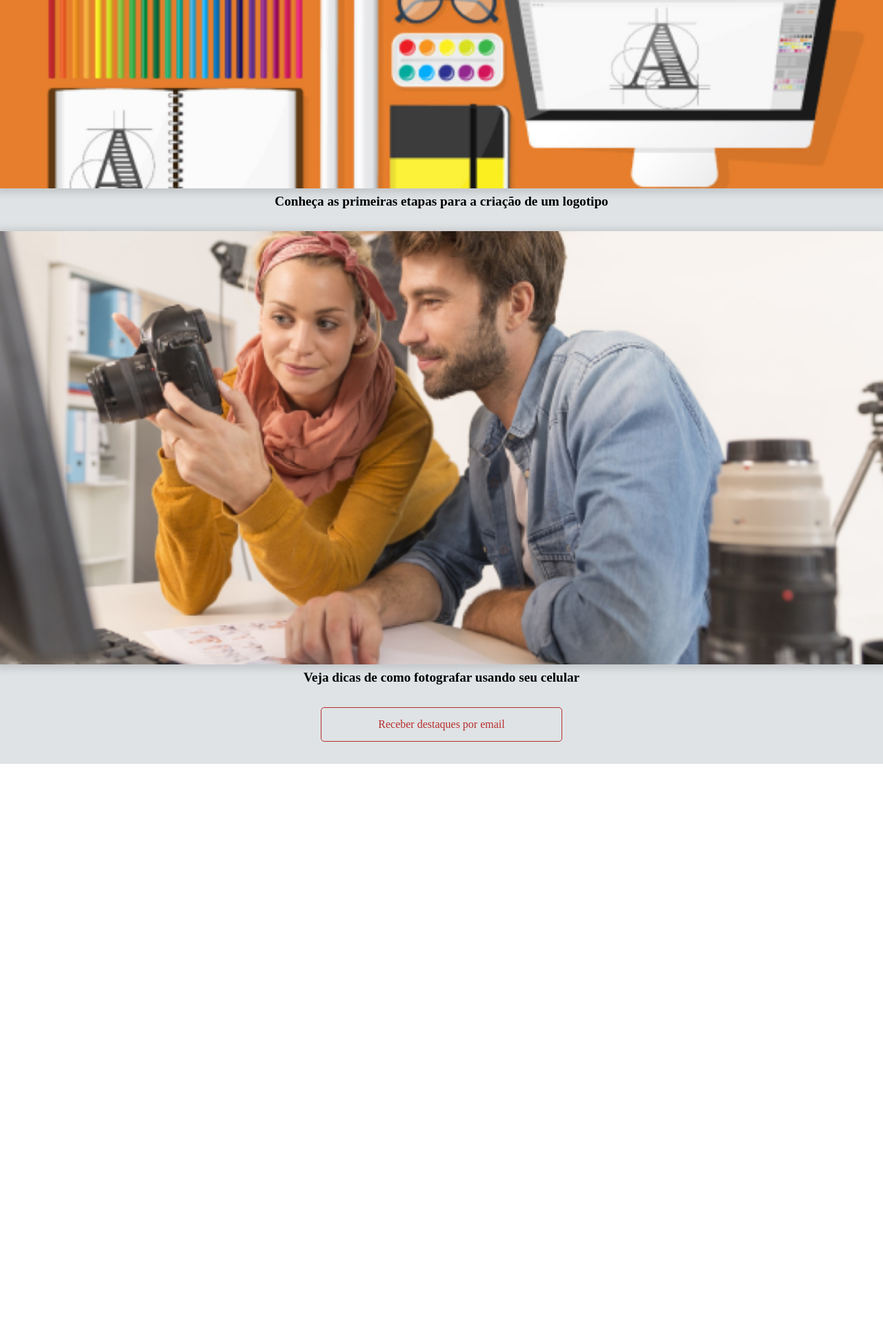
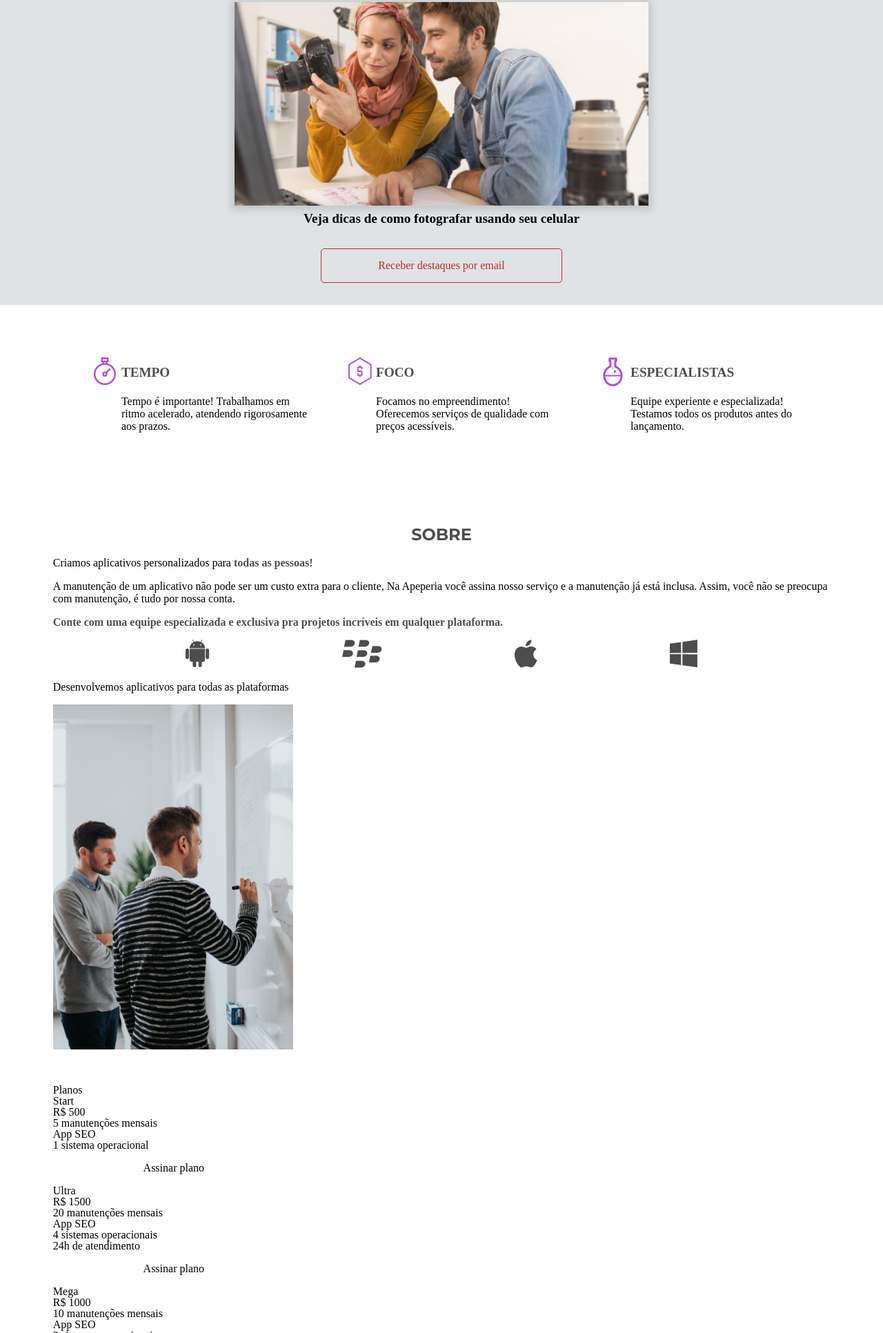
Before and after one commit to marcondesamorim/apeperia, a plain HTML site: page index.html in a window 1280 px wide. Shown: the part 868-2800 px from the top of the page at 69% size. Before the commit the page ends 1975 px from the top, so only its background shows below. Drawn offline with Linux system fonts and the light colour scheme.

Commit message:
seccoes destaques, contatos, diferenciais, institucional e sobre

```diff
--- /dev/null
+++ b/css/contatos.css
@@ -0,0 +1,29 @@
+.contato {
+    display: flex;
+    flex-direction: column;
+    align-items: center;
+
+    text-align: center;
+
+    padding-top: 2rem;
+    padding-bottom: 2rem;
+}
+
+.contato__titulo {
+    color: var(--cinza-escuro);
+    font-weight: 700;
+    font-size: 1.5rem;
+    font-family: var(--montserrat);
+    text-transform: uppercase;
+    text-align: center;
+
+    margin-bottom: 1.25rem;
+}
+
+.contato__botao {
+    color: var(--cinza-escuro);
+
+    border-color: var(--cinza-escuro);
+
+    margin-top: 1rem;
+}
--- a/css/destaques.css
+++ b/css/destaques.css
@@ -23,6 +23,7 @@
 
 .destaques__painel-imagem {
     width: 100vw;
+    max-width: 600px;
     box-shadow: 0 2px 10px 5px #00000020;
     margin-bottom: .5rem;
 }
--- /dev/null
+++ b/css/diferenciais.css
@@ -0,0 +1,47 @@
+.diferenciais {
+    padding-top: 3.5rem;
+    padding-bottom: 3.5rem;
+}
+
+.diferenciais__lista {
+    display: flex;
+    flex-wrap: wrap;
+    justify-content: space-evenly;
+}
+
+.diferenciais__item {
+    max-width: 350px;
+
+    box-sizing: border-box;
+
+    padding: 2rem 0 2rem 5rem;
+
+    background-repeat: no-repeat;
+    background-position: top 1.25rem left 2.5rem;
+    padding: 2rem 0 2rem 5rem;
+}
+
+.diferenciais__item--tempo {
+    background-image: url(../img/icone-relogio.png);
+}
+
+.diferenciais__item--foco {
+    background-image: url(../img/icone-dinheiro.png);
+}
+
+.diferenciais__item--especialistas {
+    background-image: url(../img/icone-quimica.png);
+}
+
+.item__titulo {
+    color: var(--cinza-escuro);
+    font-weight: 700;
+    font-size: 1.2rem;
+    text-transform: uppercase;
+
+    margin-bottom: 1.5rem;
+}
+
+.item__texto {
+    line-height: normal;
+}
--- /dev/null
+++ b/css/institucional.css
@@ -0,0 +1,54 @@
+.institucional {
+    display: flex;
+    flex-direction: column;
+    align-items: center;
+
+    color: var(--fonte-cinza);
+    text-align: center;
+
+    padding-top: 2rem;
+    padding-bottom: 2rem;
+}
+
+.institucional__titulo {
+    color: var(--cinza-escuro);
+    font-weight: 700;
+    font-size: 1.5rem;
+    font-family: var(--montserrat);
+    text-transform: uppercase;
+    text-align: center;
+
+    margin-bottom: 2rem;
+}
+
+.institucional__descricao {
+    margin-bottom: 2rem;
+}
+
+.institucional__endereco {
+    font-size: 1.5rem;
+    line-height: normal;
+
+    margin-bottom: 2rem;
+}
+
+.institucional__contato {
+    font-size: 1.2rem;
+    line-height: 1.8;
+
+    margin-top: 2rem;
+}
+
+.institucional__contato-telefone {
+    line-height: normal;
+}
+
+.institucional__contato-email {
+    color: var(--fonte-link);
+    text-decoration: underline;
+    display: block;
+}
+
+.institucional__video {
+    width: 100vw;
+}
--- /dev/null
+++ b/css/sobre.css
@@ -0,0 +1,34 @@
+.sobre {
+    padding-top: 3rem;
+    padding-bottom: 3rem;
+}
+
+.sobre__titulo {
+    color: var(--cinza-escuro);
+    font-weight: 700;
+    font-size: 1.5rem;
+    font-family: var(--montserrat);
+    text-transform: uppercase;
+    text-align: center;
+
+    margin-bottom: 1.25rem;
+}
+
+.sobre__texto {
+    line-height: normal;
+
+    margin-bottom: 1rem;
+}
+
+.sobre__texto--destaque {
+    color: var(--cinza-escuro);
+    font-weight: 700;
+}
+
+.sobre__plataformas {
+    display: flex;
+    flex-wrap: wrap;
+    justify-content: space-evenly;
+
+    margin-bottom: 1rem;
+}
--- a/index.html
+++ b/index.html
@@ -15,6 +15,10 @@
     <link rel="stylesheet" href="css/cabecalho.css">
     <link rel="stylesheet" href="css/chamada.css">
     <link rel="stylesheet" href="css/destaques.css">
+    <link rel="stylesheet" href="css/diferenciais.css">
+    <link rel="stylesheet" href="css/sobre.css">
+    <link rel="stylesheet" href="css/contatos.css">
+    <link rel="stylesheet" href="css/institucional.css">
     <title>Home | Apeperia</title>
 </head>
 
@@ -61,6 +65,93 @@
             </a>
             <a href="#" class="destaques__botao botao">Receber destaques por email</a>
         </section>
+
+        <section class="diferenciais container">
+            <ul class="diferenciais__lista">
+                <li class="diferenciais__item diferenciais__item--tempo">
+                    <h2 class="item__titulo">Tempo</h2>
+                    <p class="item__texto">Tempo é importante! Trabalhamos em ritmo acelerado, atendendo rigorosamente
+                        aos prazos.</p>
+                </li>
+                <li class="diferenciais__item diferenciais__item--foco">
+                    <h2 class="item__titulo">Foco</h2>
+                    <p class="item__texto">Focamos no empreendimento! Oferecemos serviços de qualidade com preços
+                        acessíveis.</p>
+                </li>
+                <li class="diferenciais__item diferenciais__item--especialistas">
+                    <h2 class="item__titulo">Especialistas</h2>
+                    <p class="item__texto">Equipe experiente e especializada! Testamos todos os produtos antes do
+                        lançamento.</p>
+                </li>
+            </ul>
+        </section>
+
+        <section class="sobre container">
+            <div class="sobre__conteudo">
+                <h2 class="sobre__titulo">Sobre</h2>
+                <p class="sobre__texto">Criamos aplicativos personalizados para <strong
+                        class="sobre__texto--destaque">todas as pessoas</strong>!</p>
+                <p class="sobre__texto">
+                    A manutenção de um aplicativo não pode ser um custo extra para o cliente, Na Apeperia você assina
+                    nosso serviço e a manutenção já está inclusa. Assim, você não se preocupa com manutenção, é tudo por
+                    nossa conta.
+                </p>
+                <p class="sobre__texto sobre__texto--destaque sobre__texto--divisao">
+                    Conte com uma equipe especializada e exclusiva pra projetos incríveis em qualquer plataforma.
+                </p>
+                <ul class="sobre__plataformas">
+                    <li><img src="img/android.png" alt="Ícone do Android"></li>
+                    <li><img src="img/blackberry.png" alt="Ícone da Blackberry"></li>
+                    <li><img src="img/apple.png" alt="Ícone da Apple"></li>
+                    <li><img src="img/windowsphone.png" alt="Ícone da Microsoft"></li>
+                </ul>
+                <p class="sobre__texto">Desenvolvemos aplicativos para todas as plataformas</p>
+            </div>
+            <img src="img/sobre-apeperia.png" alt="Sobre a Apeperia" class="sobre__imagem">
+        </section>
+
+        <section class="planos container">
+            <h2 class="planos__titulo">Planos</h2>
+            <ul class="planos__cartoes">
+                <li class="cartao cartao--start">
+                    <h3 class="cartao__titulo">Start</h3>
+                    <article class="cartao__conteudo">
+                        <p class="cartao__preco"><em>R$ 500</em></p>
+                        <p class="cartao__texto">5 manutenções mensais</p>
+                        <p class="cartao__texto">App SEO</p>
+                        <p class="cartao__texto">1 sistema operacional</p>
+                        <a href="plano.html" class="cartao__botao cartao__botao--start botao">Assinar plano</a>
+                    </article>
+                </li>
+                <li class="cartao cartao--ultra">
+                    <h3 class="cartao__titulo">Ultra</h3>
+                    <article class="cartao__conteudo">
+                        <p class="cartao__preco"><em>R$ 1500</em></p>
+                        <p class="cartao__texto">20 manutenções mensais</p>
+                        <p class="cartao__texto">App SEO</p>
+                        <p class="cartao__texto">4 sistemas operacionais</p>
+                        <p class="cartao__texto">24h de atendimento</p>
+                        <a href="" class="cartao__botao cartao__botao--ultra botao">Assinar plano</a>
+                    </article>
+                </li>
+                <li class="cartao cartao--mega">
+                    <h3 class="cartao__titulo">Mega</h3>
+                    <p class="cartao__preco"><em>R$ 1000</em></p>
+                    <article class="cartao__conteudo">
+                        <p class="cartao__texto">10 manutenções mensais</p>
+                        <p class="cartao__texto">App SEO</p>
+                        <p class="cartao__texto">2 sistemas operacionais</p>
+                        <a href="" class="cartao__botao cartao__botao--mega botao">Assinar plano</a>
+                    </article>
+                </li>
+            </ul>
+        </section>
+
+        <section class="contato container">
+            <h2 class="contato__titulo">Contato</h2>
+            <p>Entre em contato com a gente</p>
+            <a href="contato.html" class="contato__botao botao">Entre em contato</a>
+        </section>
     </main>
 
 </body>
```
